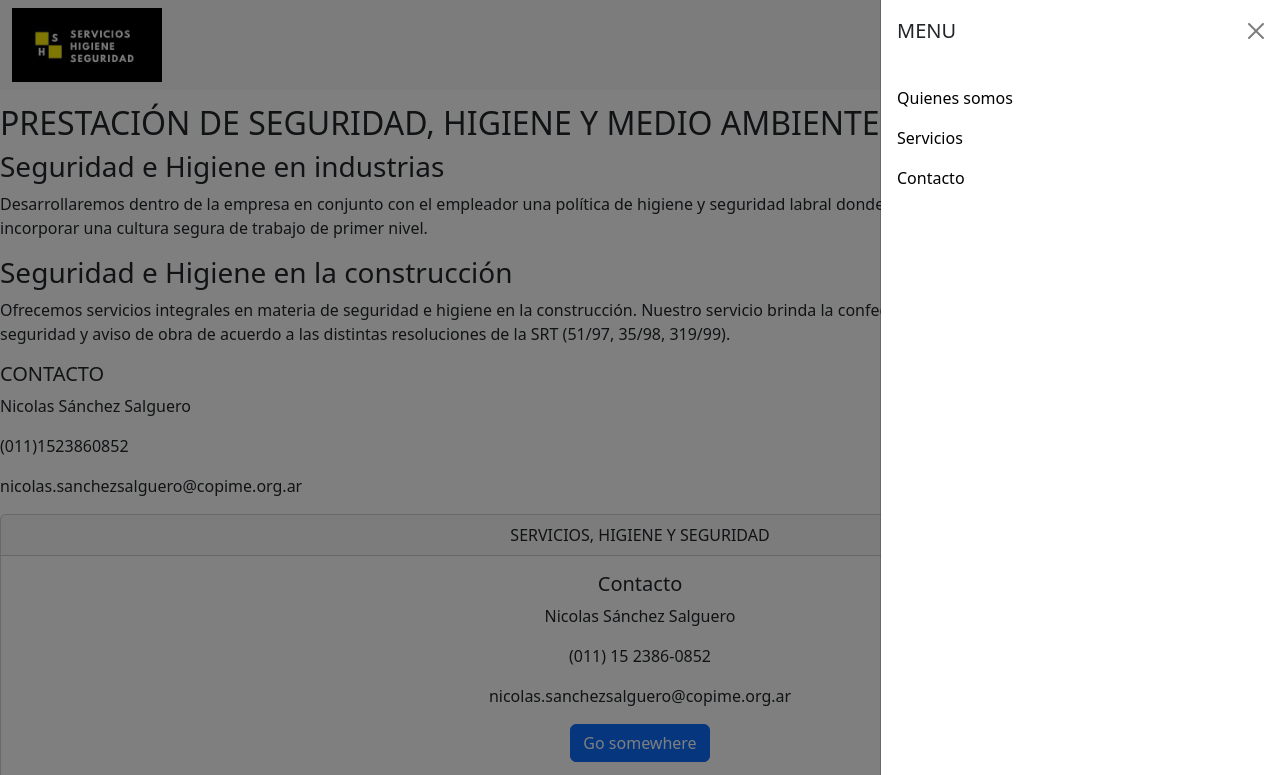
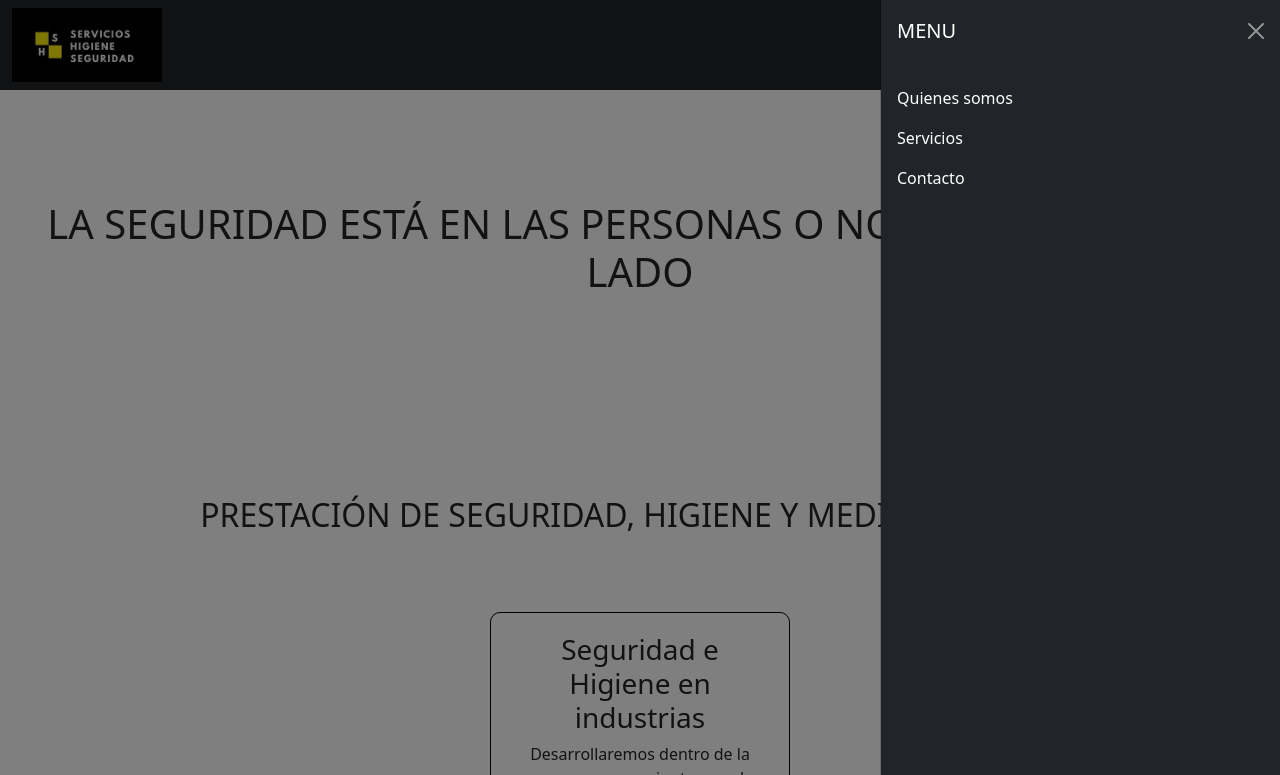
Before and after one commit to RodrigoSANSAL96/Seguridad-E-Higiene, a plain HTML site: page index.html in a window 1280 px wide. Both pictures are taken after a click on the button 1240 px from the left and 45 px from the top of the page. Shown: the top 775 px of the page. Drawn offline with nearby package versions, Linux system fonts and the light colour scheme.

Commit message:
Empece con SASS

```diff
--- a/css/style.css
+++ b/css/style.css
@@ -1,3 +1,47 @@
+@charset "UTF-8";
+/* RESET */
+* {
+  margin: 0px;
+  padding: 0px; }
+
 /* SECTIONS */
 .logo {
   max-width: 150px; }
+
+.navbar {
+  background-color: black; }
+
+h1 {
+  margin-top: 200px;
+  text-align: center; }
+
+.prestación {
+  text-align: center;
+  margin-top: 150px;
+  padding: 50px; }
+
+.caja {
+  display: flex;
+  flex-direction: column;
+  align-items: center; }
+
+.caja1 {
+  border-style: solid;
+  border-radius: 10px;
+  border-color: black;
+  border-width: 1px;
+  width: 300px;
+  text-align: center;
+  margin: 20px;
+  padding: 20px; }
+
+.contacto {
+  text-align: center; }
+
+.texto {
+  text-align: center;
+  margin: 20px;
+  padding: 20px; }
+
+body {
+  max-height: 75vh; }
--- a/index.html
+++ b/index.html
@@ -1,29 +1,35 @@
 <!DOCTYPE html>
 <html lang="es">
+
 <head>
   <meta charset="UTF-8">
   <meta http-equiv="X-UA-Compatible" content="IE=edge">
   <meta name="viewport" content="width=device-width, initial-scale=1.0">
   <title>Inicio || SERVICIOS, HIGIENE Y SEGURIDAD</title>
   <!-- BOOTSTRAP -->
-    <link href="https://cdn.jsdelivr.net/npm/bootstrap@5.3.0-alpha1/dist/css/bootstrap.min.css" rel="stylesheet" integrity="sha384-GLhlTQ8iRABdZLl6O3oVMWSktQOp6b7In1Zl3/Jr59b6EGGoI1aFkw7cmDA6j6gD" crossorigin="anonymous">
+  <link href="https://cdn.jsdelivr.net/npm/bootstrap@5.3.0-alpha1/dist/css/bootstrap.min.css" rel="stylesheet"
+    integrity="sha384-GLhlTQ8iRABdZLl6O3oVMWSktQOp6b7In1Zl3/Jr59b6EGGoI1aFkw7cmDA6j6gD" crossorigin="anonymous">
   <!-- CSS -->
   <link rel="stylesheet" href="./css/style.css">
 </head>
+
 <body>
-    <header>
-        <nav class="navbar bg-body-tertiary fixed-top">
+  <header class="header">
+    <nav class="navbar navbar-dark bg-dark fixed-top">
       <div class="container-fluid">
         <a href="./index.html">
           <img class="logo" src="./recursos/logo.png" alt="logo servicios, higiene y seguridad">
         </a>
-              <button class="navbar-toggler" type="button" data-bs-toggle="offcanvas" data-bs-target="#offcanvasNavbar" aria-controls="offcanvasNavbar">
+        <button class="navbar-toggler" type="button" data-bs-toggle="offcanvas" data-bs-target="#offcanvasDarkNavbar"
+          aria-controls="offcanvasDarkNavbar">
           <span class="navbar-toggler-icon"></span>
         </button>
-              <div class="offcanvas offcanvas-end" tabindex="-1" id="offcanvasNavbar" aria-labelledby="offcanvasNavbarLabel">
+        <div class="offcanvas offcanvas-end text-bg-dark" tabindex="-1" id="offcanvasDarkNavbar"
+          aria-labelledby="offcanvasDarkNavbarLabel">
           <div class="offcanvas-header">
-                  <h5 class="offcanvas-title" id="offcanvasNavbarLabel">MENU</h5>
-                  <button type="button" class="btn-close" data-bs-dismiss="offcanvas" aria-label="Close"></button>
+            <h5 class="offcanvas-title" id="offcanvasDarlNavbarLabel">MENU</h5>
+            <button type="button" class="btn-close btn-close-white" data-bs-dismiss="offcanvas"
+              aria-label="Close"></button>
           </div>
           <div class="offcanvas-body">
             <ul class="navbar-nav justify-content-end flex-grow-1 pe-3">
@@ -42,34 +48,36 @@
       </div>
     </nav>
   </header>
-    <main>
+  <main class="main-index">
     <div>
       <h1>LA SEGURIDAD ESTÁ EN LAS PERSONAS O NO ESTÁ EN NINGÚN LADO</h1>
     </div>
-        <div>
+    <div class="prestación">
       <h2>PRESTACIÓN DE SEGURIDAD, HIGIENE Y MEDIO AMBIENTE</h2>
     </div>
-        <div>
+    <div class="caja">
+      <div class="caja1">
         <h3>Seguridad e Higiene en industrias</h3>
         <p>Desarrollaremos dentro de la empresa en conjunto con el empleador una política de higiene y seguridad labral
           donde detallaremos los objetivos necesarios para incorporar una cultura segura de trabajo de primer nivel.
         </p>
       </div>
-        <div>
+      <div class="caja1">
         <h3>Seguridad e Higiene en la construcción</h3>
         <p>Ofrecemos servicios integrales en materia de seguridad e higiene en la construcción.
           Nuestro servicio brinda la confección y presentación ante la ART del programa de seguridad y aviso de obra
           de acuerdo a las distintas resoluciones de la SRT (51/97, 35/98, 319/99).
         </p>
       </div>
-        <div>
+    </div>
+    <div class="contacto">
       <h5>CONTACTO</h5>
       <p>Nicolas Sánchez Salguero</p>
       <p>(011)1523860852</p>
       <p>nicolas.sanchezsalguero@copime.org.ar</p>
     </div>
   </main>
-    <footer>
+  <footer class="footer">
     <div class="card text-center">
       <div class="card-header">
         SERVICIOS, HIGIENE Y SEGURIDAD
@@ -87,6 +95,9 @@
     </div>
   </footer>
   <!-- BOOTSTRAP -->
-    <script src="https://cdn.jsdelivr.net/npm/bootstrap@5.3.0-alpha1/dist/js/bootstrap.bundle.min.js" integrity="sha384-w76AqPfDkMBDXo30jS1Sgez6pr3x5MlQ1ZAGC+nuZB+EYdgRZgiwxhTBTkF7CXvN" crossorigin="anonymous"></script>
+  <script src="https://cdn.jsdelivr.net/npm/bootstrap@5.3.0-alpha1/dist/js/bootstrap.bundle.min.js"
+    integrity="sha384-w76AqPfDkMBDXo30jS1Sgez6pr3x5MlQ1ZAGC+nuZB+EYdgRZgiwxhTBTkF7CXvN"
+    crossorigin="anonymous"></script>
 </body>
+
 </html>
--- a/scss/main.scss
+++ b/scss/main.scss
@@ -1,3 +1,5 @@
+/* RESET */
+@import './sections/utilities/reset';
 /* SECTIONS */
 @import './sections/header';
 @import './sections/main-index';
@@ -5,3 +7,4 @@
 @import './sections/main-servicios';
 @import './sections/main-contacto';
 @import './sections/footer';
+@import './sections/global';
--- /dev/null
+++ b/scss/sections/_global.scss
@@ -0,0 +1,3 @@
+body{
+    max-height: 75vh;
+}
--- a/scss/sections/_header.scss
+++ b/scss/sections/_header.scss
@@ -1,3 +1,6 @@
 .logo{
     max-width: 150px;
 }
+.navbar{
+    background-color: black;
+}
--- a/scss/sections/_main-index.scss
+++ b/scss/sections/_main-index.scss
@@ -0,0 +1,27 @@
+h1{
+    margin-top: 200px;
+    text-align: center;
+}
+.prestación{
+    text-align: center;
+    margin-top: 150px;
+    padding: 50px;
+}
+.caja{
+    display: flex;
+    flex-direction: column;
+    align-items: center;
+}
+.caja1{
+    border-style: solid;
+    border-radius: 10px;
+    border-color: black;
+    border-width: 1px;
+    width: 300px;
+    text-align: center;
+    margin: 20px;
+    padding: 20px;
+}
+.contacto{
+    text-align: center;
+}
--- a/scss/sections/_main-quienes-somos.scss
+++ b/scss/sections/_main-quienes-somos.scss
@@ -0,0 +1,5 @@
+.texto{
+    text-align: center;
+    margin: 20px;
+    padding: 20px;
+}
--- /dev/null
+++ b/scss/sections/utilities/_reset.scss
@@ -0,0 +1,4 @@
+*{
+    margin: 0px;
+    padding: 0px;
+}
```
Also changed, not shown: secciones/contacto.html (+22 -21 lines), secciones/quienes-somos.html (+23 -16 lines), secciones/servicios.html (+21 -15 lines). Lines whose indentation alone changed are shown as unchanged.
